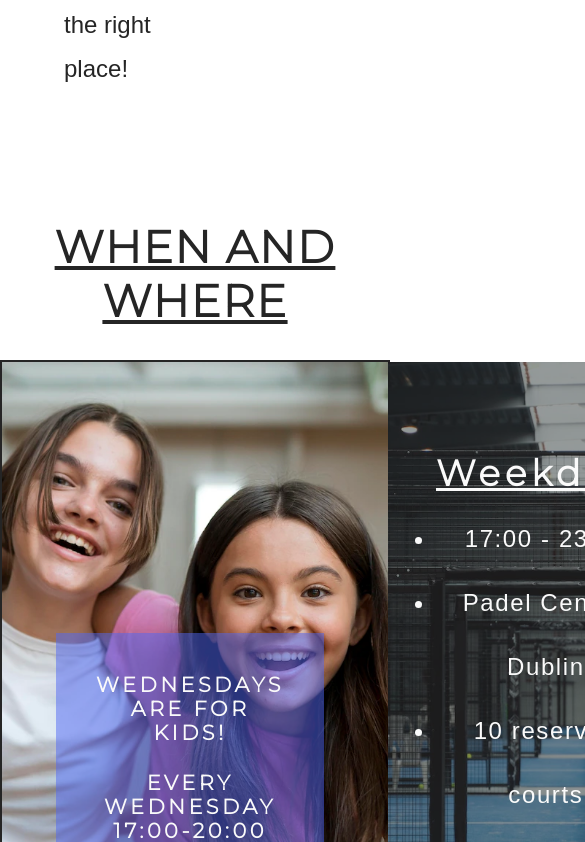
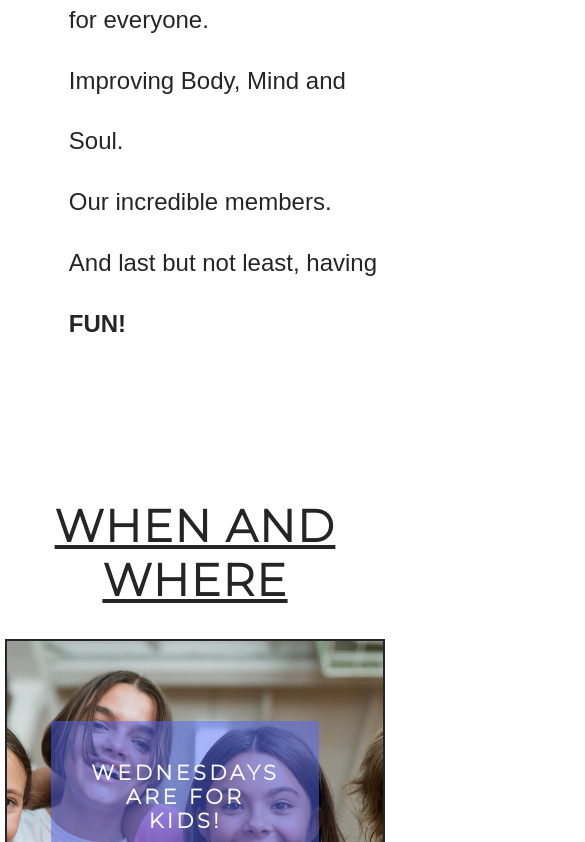
Before and after one commit to codingbyfreddish/Portfolio-Project-1, a plain HTML site: page index.html in a window 390 px wide. Shown: the part 2981-3823 px from the top of the page, 585 px wide, since content can reach past the window. Drawn offline with Linux system fonts and the light colour scheme.

Commit message:
add media queries for latops and tablets to main page

```diff
--- a/assets/css/style.css
+++ b/assets/css/style.css
@@ -219,7 +219,6 @@ footer {
     height: 10%;
     width: 100%;
     position: absolute;
-    border: 1px solid #252525;
 }
 
 .social-networks {
@@ -251,8 +250,24 @@ footer div > p {
 } */
 
 
-/* for 992px (laptops) */
-@media screen and (max-width: 992px) {}
+/* for a max width of 992px (laptops and tablets) */
+@media screen and (max-width: 992px) {
+    .about-container {
+        display: flex;
+        flex-flow: column wrap;
+        justify-content: space-between;
+        overflow: hidden;
+        margin: 3rem .3rem;
+        }
+
+    .kids-times-container {
+        display: flex;
+        flex-flow: column wrap;
+        justify-content: space-between;
+        overflow: hidden;
+        margin: 2rem .3rem;
+    }
+}
 
 
 
@@ -262,10 +277,10 @@ footer div > p {
 } */
 
 
-/* for 576px (mobile)
+/* for a max width of 576px (mobile) */
 @media screen and (max-width: 576px) {
 
-} */
+}
 
 
 
@@ -360,21 +375,3 @@ footer div > p {
     display: flex;
     flex-flow: column wrap;
     flex-shrink: 1;
-    }
-}
-
-@media screen and (max-width: 800px) {
-    .times-container {
-    display: flex;
-    /* flex-direction: column nowrap;
-    justify-content: space-between; */
-    margin: 1em 0;
-    }
-}
-
-@media screen and (max-width: 800px) {
-    .times-items {
-    display: flex;
-
-    }
-}
```
